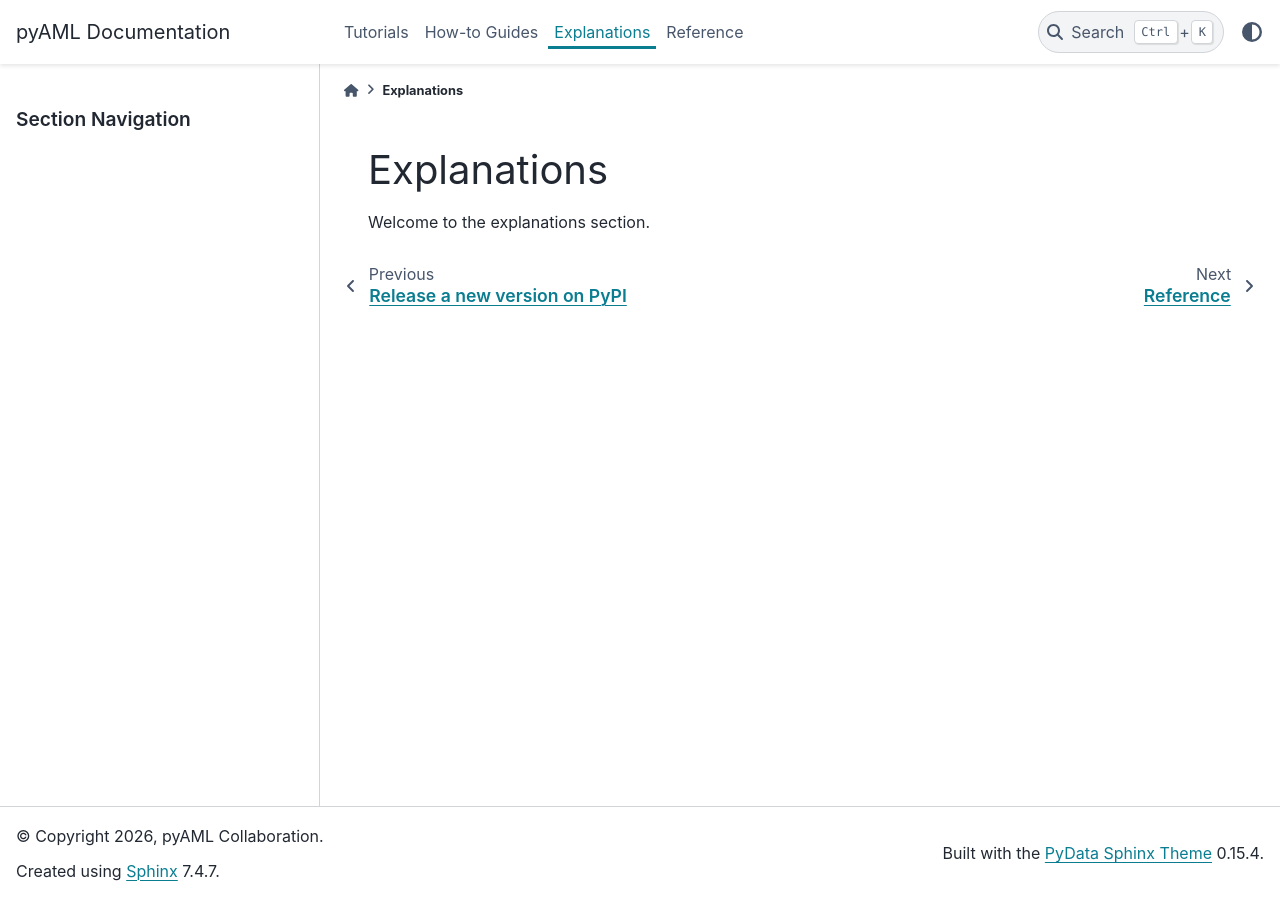
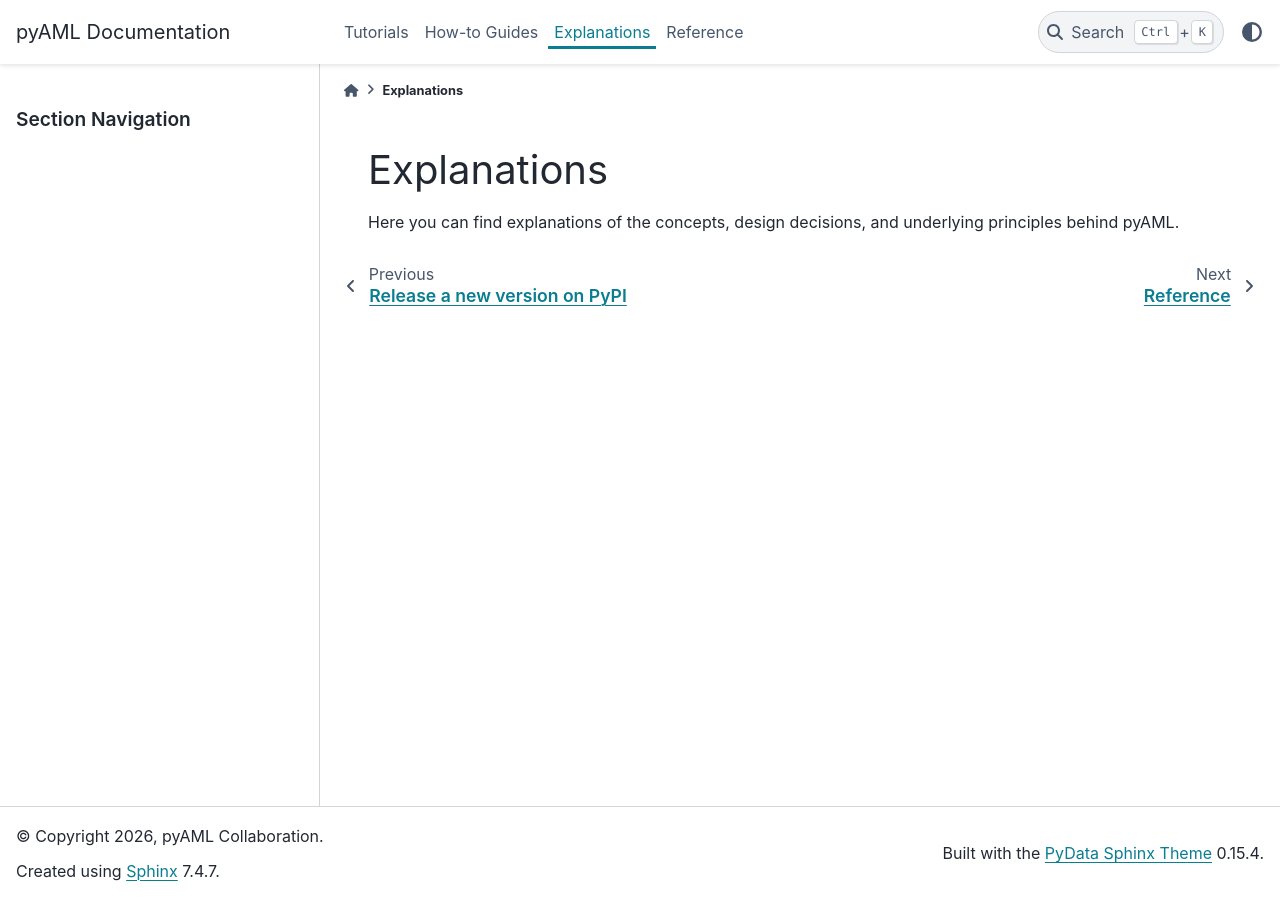
Before and after one commit to python-accelerator-middle-layer/documentation, a Sphinx documentation site: the page built from docs/source/explanation/index.md, in a window 1280 px wide. Built offline with Sphinx 7.4.7 and the PyData theme 0.15.4, drawn with Linux system fonts in a browser that asks for light colours.

Commit message:
Updated explanations page.

```diff
--- a/docs/source/explanation/index.md
+++ b/docs/source/explanation/index.md
@@ -1,3 +1,3 @@
 # Explanations
 
-Welcome to the explanations section.
+Here you can find explanations of the concepts, design decisions, and underlying principles behind pyAML.
```
